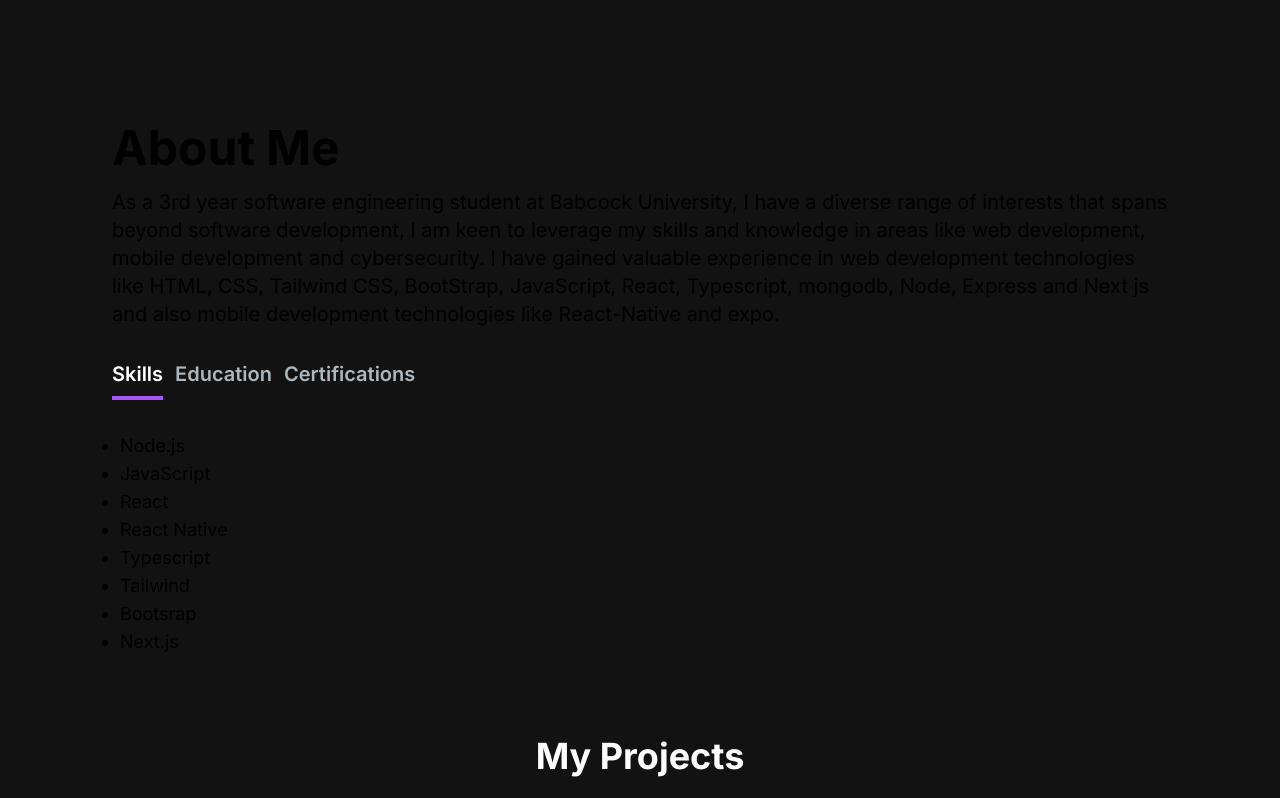
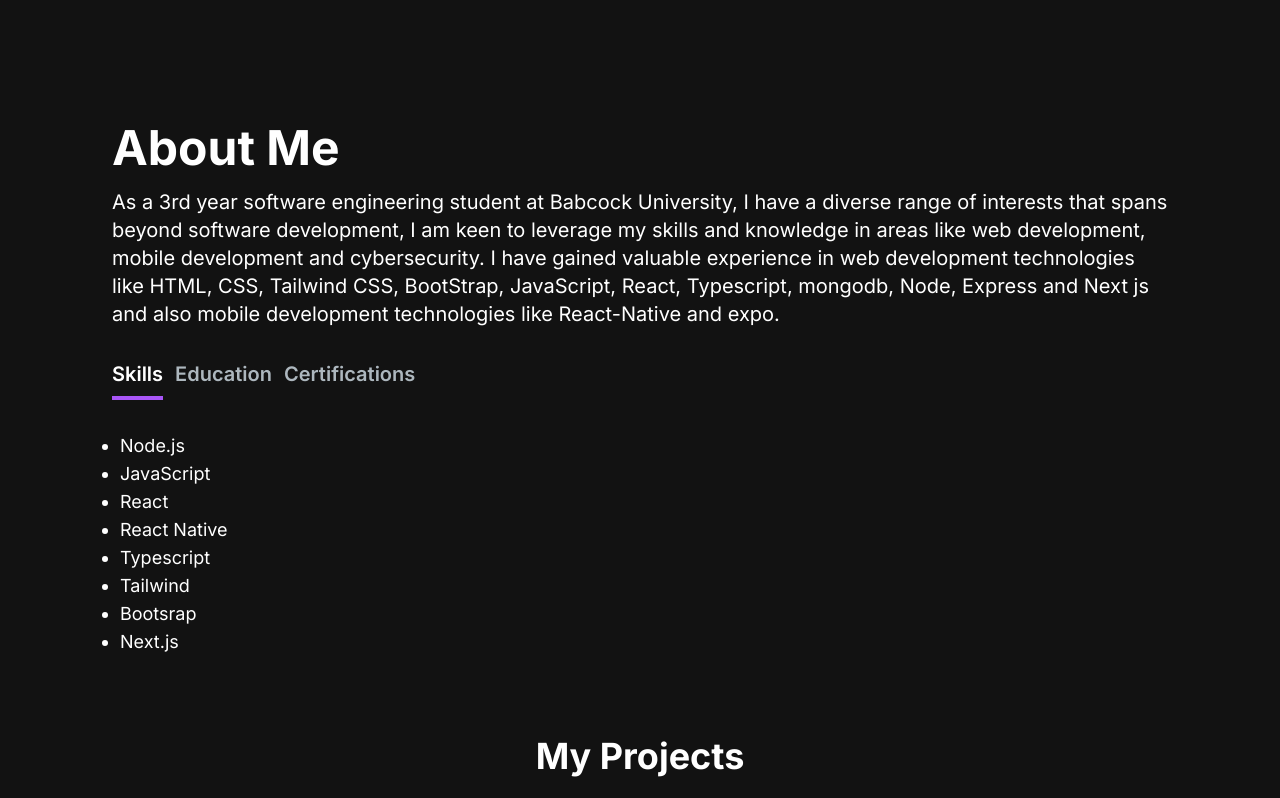
Before and after one commit to hopeifeanyi1/portfolio, a Next.js app: page / in a window 1280 px wide. Shown: the part 660-1458 px from the top of the page. Built offline with nearby package versions, Linux system fonts and the light colour scheme.

Commit message:
changed text color to white

```diff
--- a/src/app/components/AboutSection.jsx
+++ b/src/app/components/AboutSection.jsx
@@ -62,11 +62,11 @@
     <section className="" id="about">
         <div className=" items-center py-8 px-4  sm:py-16 xl:px-16">
 
-            <div className='mt-4 md:mt-0 text-left flex flex-col h-full '>
+            <div className='mt-4 md:mt-0 text-white text-left flex flex-col h-full '>
                 <h2 className="text-4xl md:text-5xl font-bold mb-4">About Me</h2>
                 <p className="text-base md:text-xl">As a 3rd year software engineering student at Babcock University, I have a diverse range of interests that spans beyond software development, I am keen to leverage my skills and knowledge in areas like web development, mobile development and cybersecurity. I have gained valuable experience in web development technologies like HTML, CSS, Tailwind CSS, BootStrap, JavaScript, React, Typescript, mongodb, Node, Express and Next js and also mobile development technologies like React-Native and expo.
                 </p>
-                <div className="flex flex-row justify-start mt-8">
+                <div className="flex flex-row justify-start mt-8 text-white">
                     <TabButton
                       selectTab={() => handleTabChange("skills")}
                       active={tab === "skills"}
```
